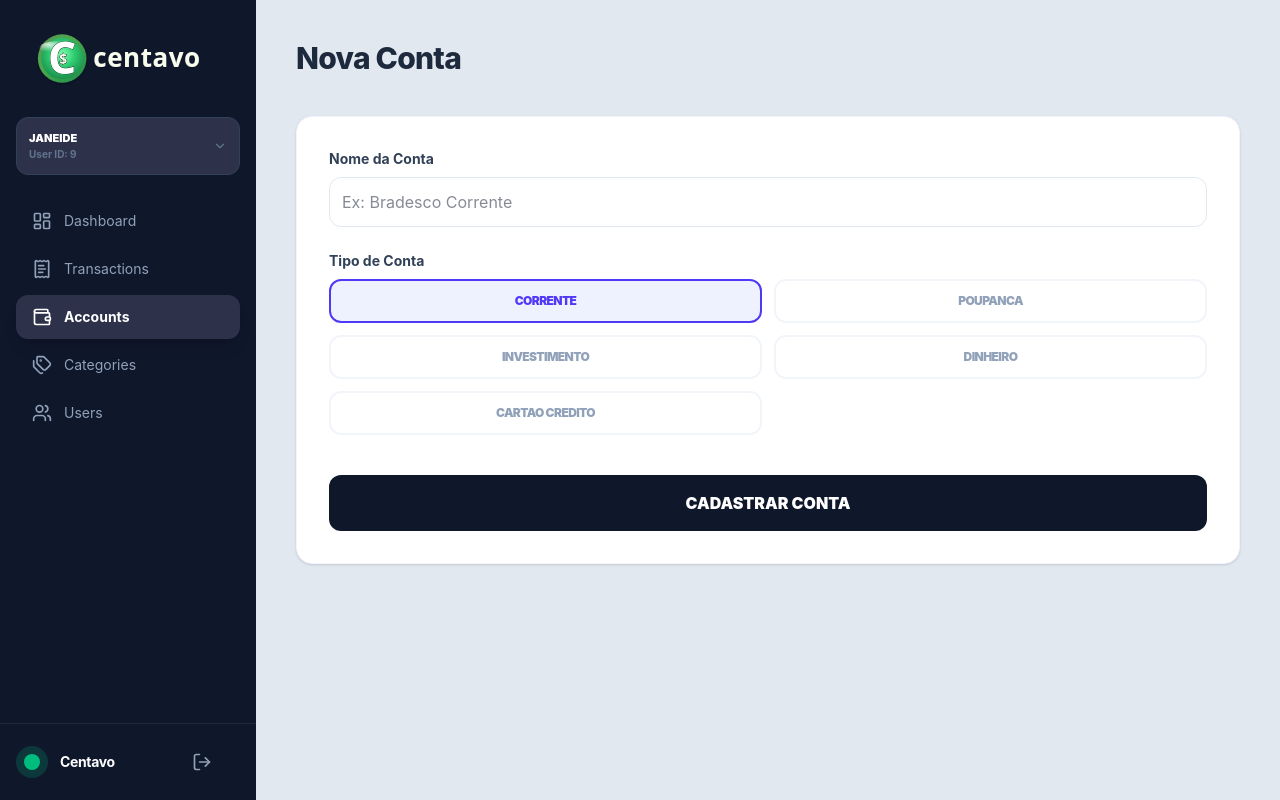
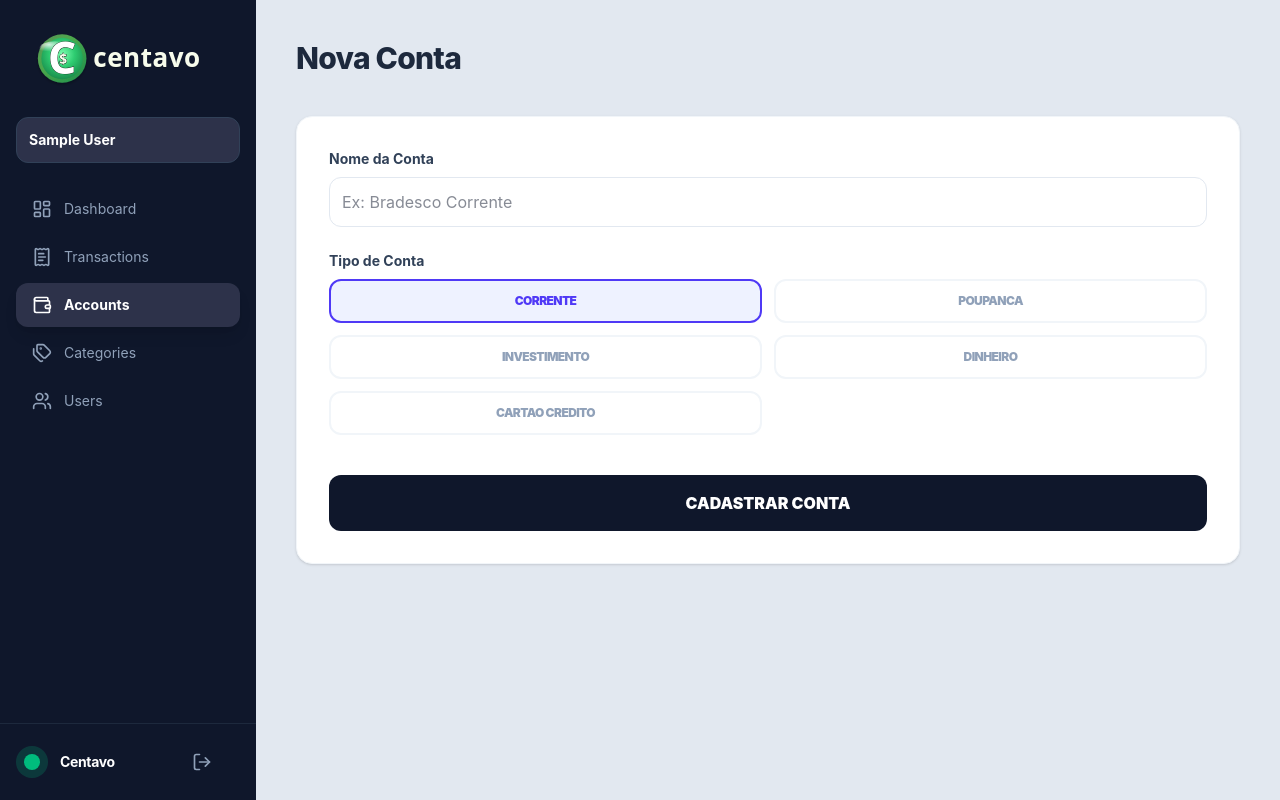
Before and after one commit to Geberson2016/centavo-frontend, a React (Vite) app: page /accounts in a window 1280 px wide. Built offline with nearby package versions, Linux system fonts and the light colour scheme; sample sign-in values are in the browser's storage.

Commit message:
feat: implement useAuth hook for user authentication and integrate it into Sidebar, Accounts, and Categories components

```diff
--- /dev/null
+++ b/src/hooks/useAuth.ts
@@ -0,0 +1,12 @@
+interface AuthUser {
+  id: number;
+  name: string;
+  email: string;
+}
+
+export function useAuth() {
+  const raw = localStorage.getItem('user');
+  const user: AuthUser | null = raw ? JSON.parse(raw) : null;
+
+  return { user };
+}
--- a/src/layout/Sidebar/index.tsx
+++ b/src/layout/Sidebar/index.tsx
@@ -10,6 +10,7 @@ import {
 } from 'lucide-react';
 import logoImg from '../../assets/logo.svg';
 import { useQueryClient } from '@tanstack/react-query';
+import { useAuth } from '../../hooks/useAuth';
 
 export function Sidebar() {
   const location = useLocation();
@@ -23,6 +24,8 @@ export function Sidebar() {
     navigate('/login');
   };
 
+  const { user } = useAuth();
+
   return (
     <aside className="w-64 bg-slate-900 h-screen text-slate-400 flex flex-col fixed left-0 top-0">
       <div className="p-6 flex items-center gap-3">
@@ -32,14 +35,8 @@ export function Sidebar() {
       <div className="px-4 mb-6">
         <div className="bg-[#2d324a] p-3 rounded-xl border border-slate-700 flex items-center justify-between cursor-pointer">
           <div className="flex flex-col">
-            <span className="text-white text-[11px] font-black uppercase">
-              Janeide
-            </span>
-            <span className="text-[10px] text-slate-500 font-bold">
-              User ID: 9
-            </span>
+            <span className="text-white text-sm font-bold">{user?.name}</span>
           </div>
-          <ChevronDown size={14} className="text-slate-500" />
         </div>
       </div>
 
--- a/src/pages/Accounts/index.tsx
+++ b/src/pages/Accounts/index.tsx
@@ -1,8 +1,9 @@
-import { useForm } from "react-hook-form";
+import { useForm } from 'react-hook-form';
 import {
   useCreateAccount,
   type AccountType,
-} from "../../hooks/useCreateAccount";
+} from '../../hooks/useCreateAccount';
+import { useAuth } from '../../hooks/useAuth';
 
 interface AccountFormData {
   name: string;
@@ -11,33 +12,35 @@ interface AccountFormData {
 }
 
 const ACCOUNT_TYPES: AccountType[] = [
-  "CORRENTE",
-  "POUPANCA",
-  "INVESTIMENTO",
-  "DINHEIRO",
-  "CARTAO_CREDITO",
+  'CORRENTE',
+  'POUPANCA',
+  'INVESTIMENTO',
+  'DINHEIRO',
+  'CARTAO_CREDITO',
 ];
 
 export function Accounts() {
+  const { user } = useAuth();
+
   const { mutate: createAccount, isPending } = useCreateAccount();
 
   const { register, handleSubmit, resetField, watch } =
     useForm<AccountFormData>({
       defaultValues: {
-        type: "CORRENTE",
-        userId: 1,
+        type: 'CORRENTE',
+        userId: user?.id,
       },
     });
 
-  const selectedType = watch("type");
+  const selectedType = watch('type');
 
   const onSubmit = (data: AccountFormData) => {
     createAccount(data, {
       onSuccess: () => {
-        resetField("name");
+        resetField('name');
       },
       onError: (err: any) => {
-        alert(err.response?.data?.message || "Erro ao criar conta");
+        alert(err.response?.data?.message || 'Erro ao criar conta');
       },
     });
   };
@@ -57,7 +60,7 @@ export function Accounts() {
               Nome da Conta
             </label>
             <input
-              {...register("name", { required: true })}
+              {...register('name', { required: true })}
               placeholder="Ex: Bradesco Corrente"
               className="w-full p-3 rounded-xl border border-slate-200 focus:outline-indigo-600"
             />
@@ -74,17 +77,17 @@ export function Accounts() {
                   key={type}
                   className={`p-3 rounded-xl border-2 cursor-pointer transition-all text-center text-xs font-black tracking-tighter ${
                     selectedType === type
-                      ? "border-indigo-600 bg-indigo-50 text-indigo-600"
-                      : "border-slate-100 text-slate-400 hover:border-slate-200"
+                      ? 'border-indigo-600 bg-indigo-50 text-indigo-600'
+                      : 'border-slate-100 text-slate-400 hover:border-slate-200'
                   }`}
                 >
                   <input
                     type="radio"
-                    {...register("type")}
+                    {...register('type')}
                     value={type}
                     className="hidden"
                   />
-                  {type.replace("_", " ")}
+                  {type.replace('_', ' ')}
                 </label>
               ))}
             </div>
@@ -95,7 +98,7 @@ export function Accounts() {
             type="submit"
             className="w-full bg-slate-900 text-white p-4 rounded-xl font-black hover:bg-slate-800 transition-all disabled:opacity-50 mt-4"
           >
-            {isPending ? "SALVANDO..." : "CADASTRAR CONTA"}
+            {isPending ? 'SALVANDO...' : 'CADASTRAR CONTA'}
           </button>
         </form>
       </div>
--- a/src/pages/Categories/index.tsx
+++ b/src/pages/Categories/index.tsx
@@ -1,9 +1,10 @@
-import { useForm } from "react-hook-form";
+import { useForm } from 'react-hook-form';
 import {
   useCreateCategory,
   type TransactionType,
   type BudgetType,
-} from "../../hooks/useCreateCategory";
+} from '../../hooks/useCreateCategory';
+import { useAuth } from '../../hooks/useAuth';
 
 interface CategoryFormData {
   name: string;
@@ -12,31 +13,32 @@ interface CategoryFormData {
   budgetType: BudgetType;
 }
 
-const TRANSACTION_TYPES: TransactionType[] = ["RECEITA", "DESPESA"];
-const BUDGET_TYPES: BudgetType[] = ["FIXO", "VARIAVEL"];
+const TRANSACTION_TYPES: TransactionType[] = ['RECEITA', 'DESPESA'];
+const BUDGET_TYPES: BudgetType[] = ['FIXO', 'VARIAVEL'];
 
 export function Categories() {
+  const { user } = useAuth();
   const { mutate: createCategory, isPending } = useCreateCategory();
 
   const { register, handleSubmit, resetField, watch } =
     useForm<CategoryFormData>({
       defaultValues: {
-        type: "DESPESA",
-        budgetType: "FIXO",
-        userId: 1,
+        type: 'DESPESA',
+        budgetType: 'FIXO',
+        userId: user?.id,
       },
     });
 
-  const selectedType = watch("type");
-  const selectedBudget = watch("budgetType");
+  const selectedType = watch('type');
+  const selectedBudget = watch('budgetType');
 
   const onSubmit = (data: CategoryFormData) => {
     createCategory(data, {
       onSuccess: () => {
-        resetField("name");
+        resetField('name');
       },
       onError: (err: any) => {
-        alert(err.response?.data?.message || "Erro ao criar categoria");
+        alert(err.response?.data?.message || 'Erro ao criar categoria');
       },
     });
   };
@@ -57,7 +59,7 @@ export function Categories() {
               Nome da Categoria
             </label>
             <input
-              {...register("name", { required: true })}
+              {...register('name', { required: true })}
               placeholder="Ex: Supermercado ou Salário"
               className="w-full p-3 rounded-xl border border-slate-200 focus:outline-indigo-600"
             />
@@ -75,13 +77,13 @@ export function Categories() {
                     key={type}
                     className={`flex-1 p-3 rounded-xl border-2 cursor-pointer transition-all text-center text-xs font-black ${
                       selectedType === type
-                        ? "border-indigo-600 bg-indigo-50 text-indigo-600"
-                        : "border-slate-100 text-slate-400 hover:border-slate-200"
+                        ? 'border-indigo-600 bg-indigo-50 text-indigo-600'
+                        : 'border-slate-100 text-slate-400 hover:border-slate-200'
                     }`}
                   >
                     <input
                       type="radio"
-                      {...register("type")}
+                      {...register('type')}
                       value={type}
                       className="hidden"
                     />
@@ -102,13 +104,13 @@ export function Categories() {
                     key={bType}
                     className={`flex-1 p-3 rounded-xl border-2 cursor-pointer transition-all text-center text-xs font-black ${
                       selectedBudget === bType
-                        ? "border-indigo-600 bg-indigo-50 text-indigo-600"
-                        : "border-slate-100 text-slate-400 hover:border-slate-200"
+                        ? 'border-indigo-600 bg-indigo-50 text-indigo-600'
+                        : 'border-slate-100 text-slate-400 hover:border-slate-200'
                     }`}
                   >
                     <input
                       type="radio"
-                      {...register("budgetType")}
+                      {...register('budgetType')}
                       value={bType}
                       className="hidden"
                     />
@@ -124,7 +126,7 @@ export function Categories() {
             type="submit"
             className="w-full bg-slate-900 text-white p-4 rounded-xl font-black hover:bg-slate-800 transition-all disabled:opacity-50 mt-4"
           >
-            {isPending ? "SALVANDO..." : "CADASTRAR CATEGORIA"}
+            {isPending ? 'SALVANDO...' : 'CADASTRAR CATEGORIA'}
           </button>
         </form>
       </div>
```
